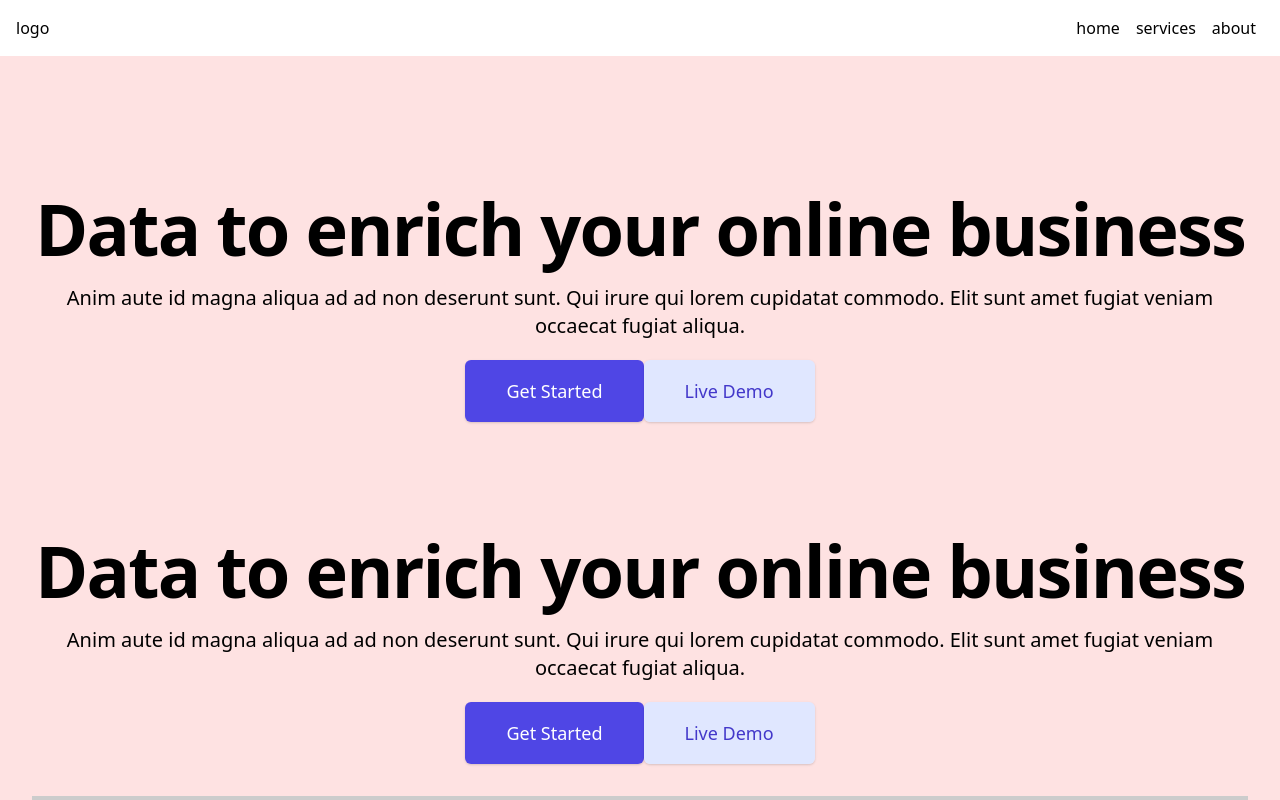
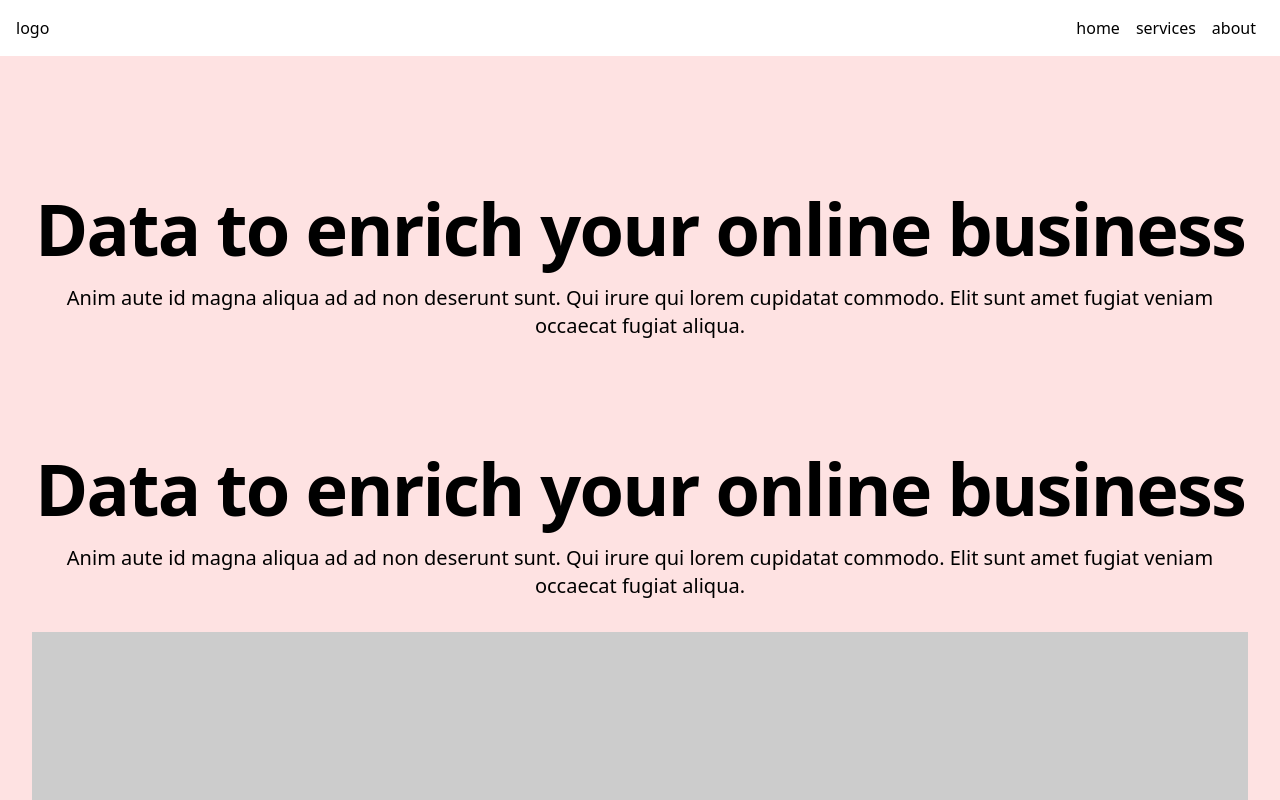
Before and after one commit to flrnd/next-easyweb, a Next.js app: page / in a window 1280 px wide. Shown: the top 800 px of the page. Built offline with nearby package versions, Linux system fonts and the light colour scheme.

Commit message:
Refactor Hero to accept CTA

```diff
--- a/components/section/Hero.tsx
+++ b/components/section/Hero.tsx
@@ -1,38 +1,24 @@
 import { ReactNode } from "react";
-import Button from "../elements/Button";
 import Heading from "../elements/Heading";
 
 interface Props {
   valueProposition: string;
   valueDescription: string;
+  cta?: ReactNode;
   image?: ReactNode;
 }
 
 const Hero = ({
   valueProposition,
   valueDescription,
+  cta,
   image,
 }: Props): JSX.Element => {
   return (
     <div className="hero">
       <Heading>{valueProposition}</Heading>
       <p>{valueDescription}</p>
-      <div className="mt-8 md:mt-5 flex justify-center">
-        <Button
-          bgColor="bg-indigo-600"
-          textColor="text-white"
-          hoverBg="bg-indigo-700"
-          path="/"
-          text="Get Started"
-        />
-        <Button
-          bgColor="bg-indigo-100"
-          textColor="text-indigo-700"
-          hoverBg="bg-indigo-200"
-          path="#"
-          text="Live Demo"
-        />
-      </div>
+      {cta && <div className="mt-8 md:mt-5 flex justify-center">{cta}</div>}
       {image && <div className="mt-5 md:mt-8">{image}</div>}
     </div>
   );
```
